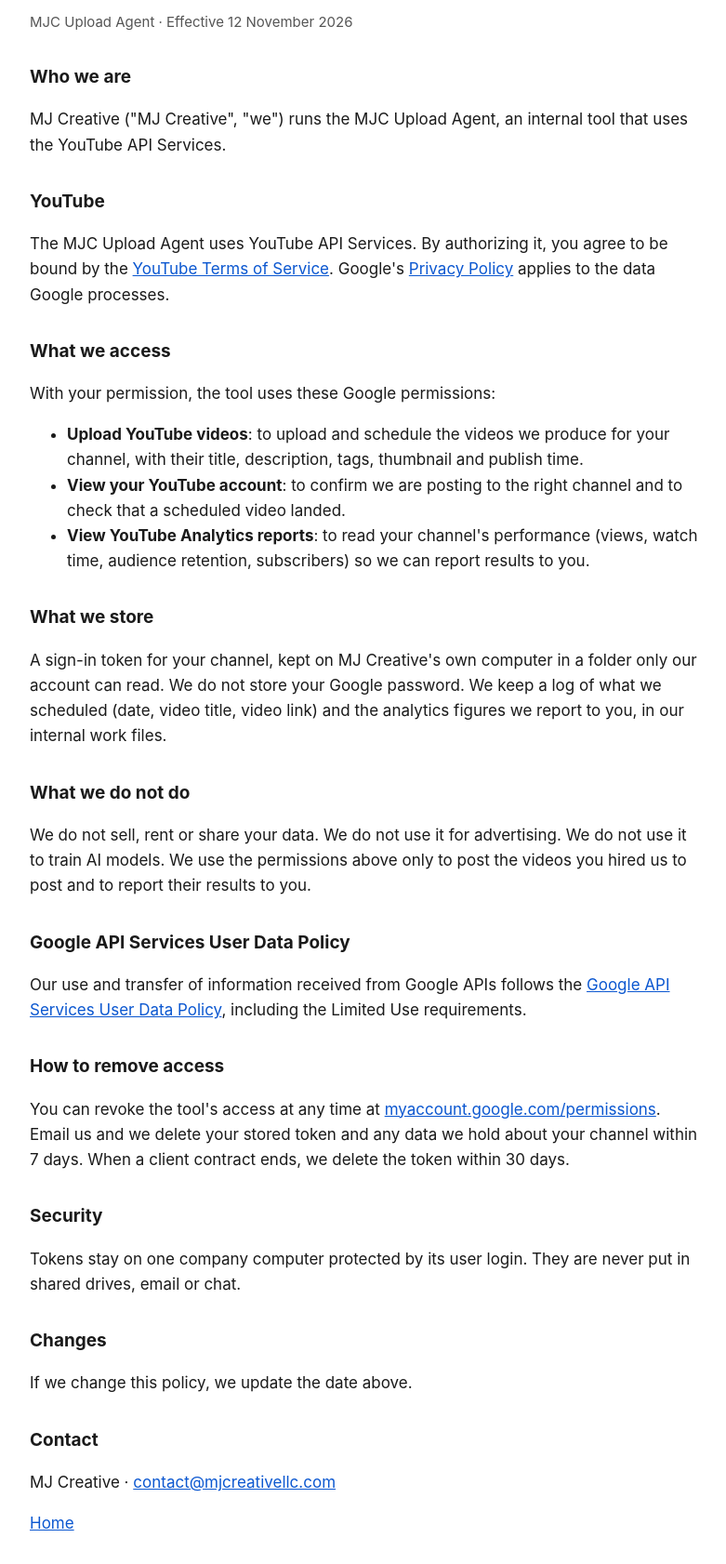
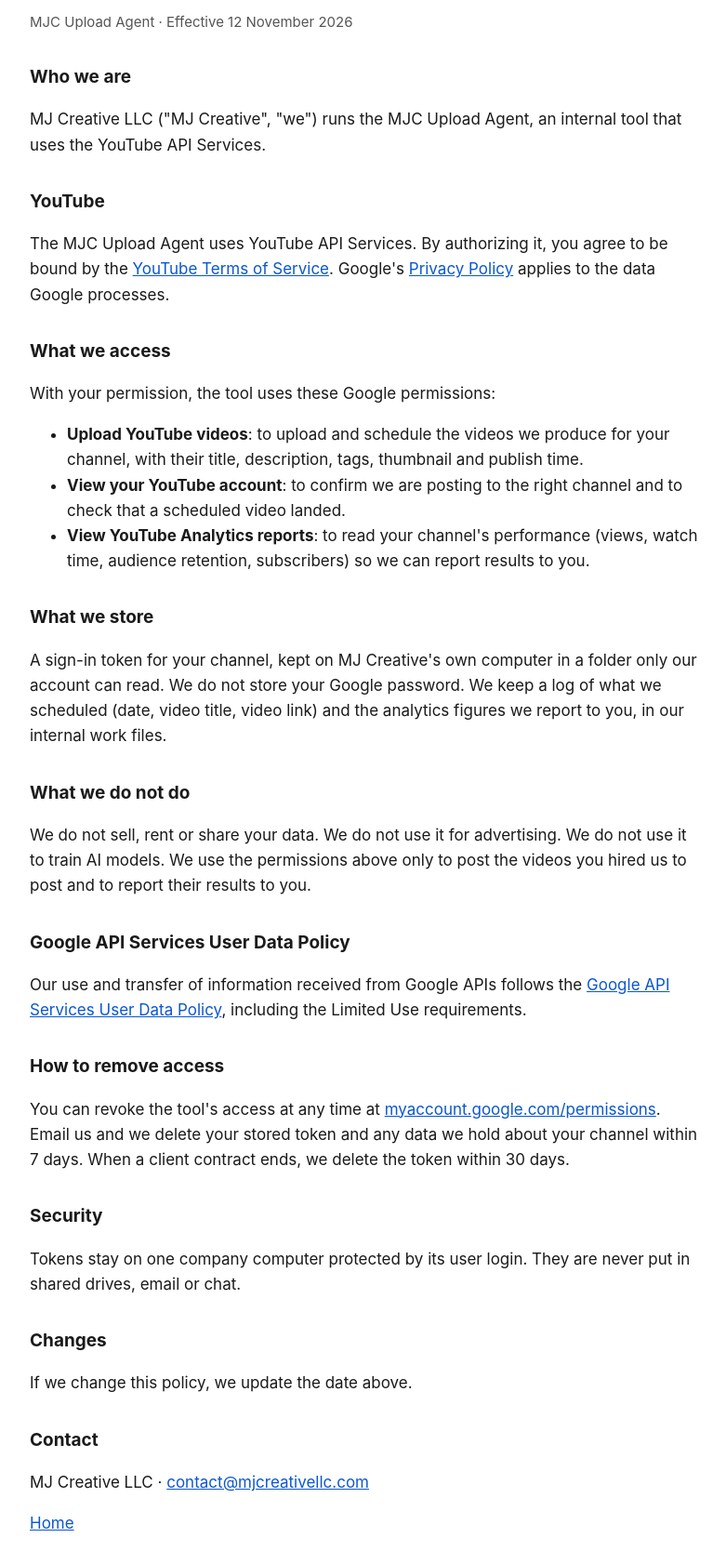
Before and after one commit to your-content-creator/mjc-legal, a plain HTML site: page privacy.html in a window 1280 px wide. Shown: the part 86-1768 px from the top of the page at 93% size, without its empty margins (248-1029 px from the left). Drawn offline with Linux system fonts and the light colour scheme.

Commit message:
Legal name: MJ Creative LLC

```diff
--- a/privacy.html
+++ b/privacy.html
@@ -4,7 +4,7 @@
 <h1>Privacy policy</h1>
 <p class="muted">MJC Upload Agent · Effective 12 November 2026</p>
 <h2>Who we are</h2>
-<p>MJ Creative ("MJ Creative", "we") runs the MJC Upload Agent, an internal tool that uses the YouTube API Services.</p>
+<p>MJ Creative LLC ("MJ Creative", "we") runs the MJC Upload Agent, an internal tool that uses the YouTube API Services.</p>
 <h2>YouTube</h2>
 <p>The MJC Upload Agent uses YouTube API Services. By authorizing it, you agree to be bound by the <a href="https://www.youtube.com/t/terms">YouTube Terms of Service</a>. Google's <a href="https://policies.google.com/privacy">Privacy Policy</a> applies to the data Google processes.</p>
 <h2>What we access</h2>
@@ -27,6 +27,6 @@
 <h2>Changes</h2>
 <p>If we change this policy, we update the date above.</p>
 <h2>Contact</h2>
-<p>MJ Creative · <a href="mailto:contact@mjcreativellc.com">contact@mjcreativellc.com</a></p>
+<p>MJ Creative LLC · <a href="mailto:contact@mjcreativellc.com">contact@mjcreativellc.com</a></p>
 <p><a href="index.html">Home</a></p>
 </main></body></html>
```
